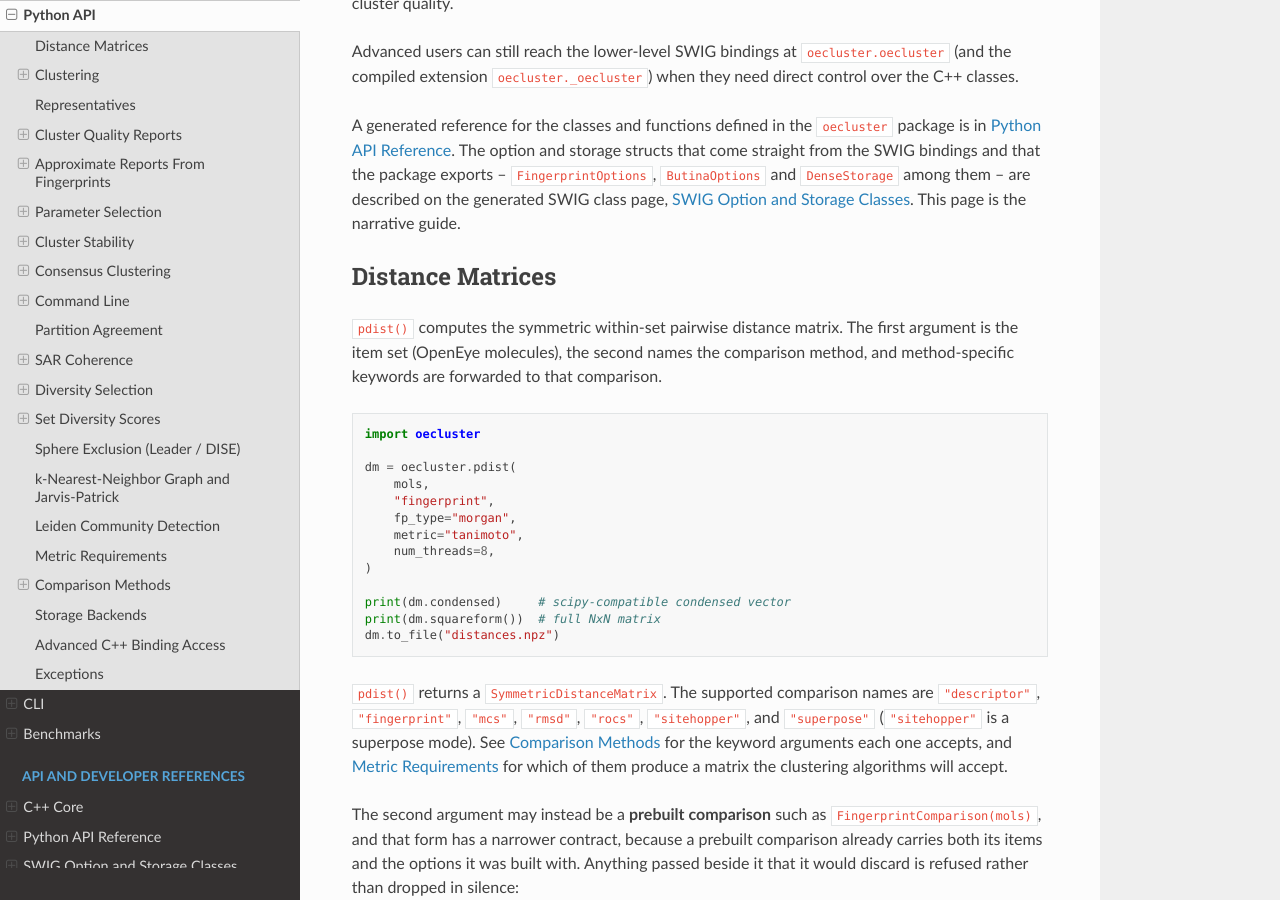
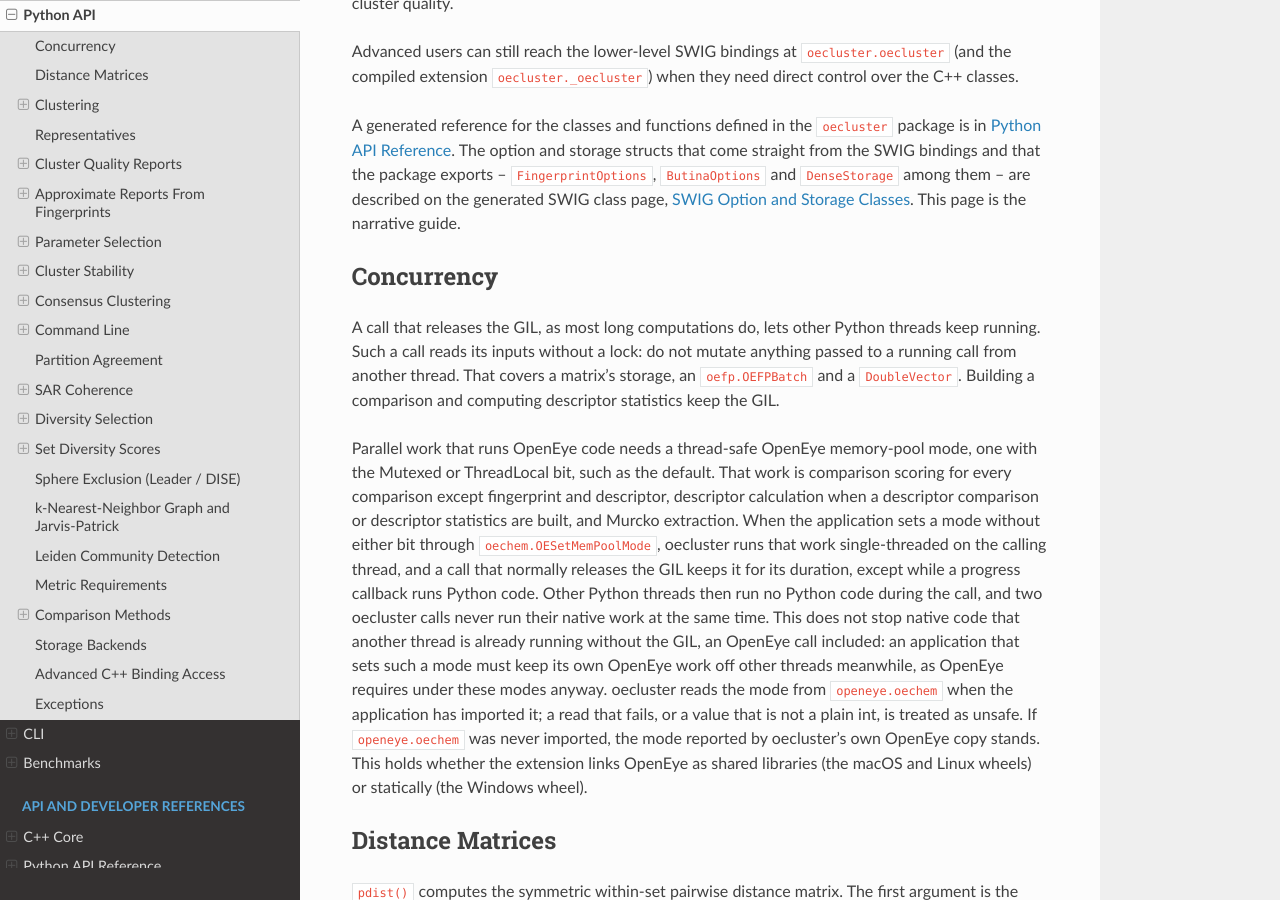
Before and after one commit to scott-arne/oecluster, a Sphinx documentation site: the page built from docs/python-api.md, in a window 1280 px wide and 900 px high, scrolled down 241 px. Built offline with Sphinx 7.4.7 and the Read the Docs theme 3.1.0, drawn with Linux system fonts in a browser that asks for light colours; pages that are not in the unit, such as notebooks, are missing from menus; the version number is read from the project's files by our own code; some of the changed text lies outside the part shown.

Commit message:
docs: say how calls treat inputs and the OpenEye memory-pool mode across threads

```diff
--- a/docs/python-api.md
+++ b/docs/python-api.md
@@ -14,6 +14,34 @@ package is in [](api/python). The option and storage structs that come straight
 from the SWIG bindings and that the package exports -- `FingerprintOptions`,
 `ButinaOptions` and `DenseStorage` among them -- are described on the generated
 SWIG class page, [](api/swig-classes). This page is the narrative guide.
+
+## Concurrency
+
+A call that releases the GIL, as most long computations do, lets other
+Python threads keep running. Such a call reads its inputs without a lock: do
+not mutate anything passed to a running call from another thread. That covers
+a matrix's storage, an `oefp.OEFPBatch` and a `DoubleVector`. Building a
+comparison and computing descriptor statistics keep the GIL.
+
+Parallel work that runs OpenEye code needs a thread-safe OpenEye
+memory-pool mode, one with the Mutexed or ThreadLocal bit, such as the
+default. That work is comparison scoring for every comparison except
+fingerprint and descriptor, descriptor calculation when a descriptor
+comparison or descriptor statistics are built, and Murcko extraction. When the
+application sets a mode without either bit through `oechem.OESetMemPoolMode`,
+oecluster runs that work single-threaded on the calling thread, and a call
+that normally releases the GIL keeps it for its duration, except while a
+progress callback runs Python code. Other Python threads then run no Python
+code during the call, and two oecluster calls never run their native work at
+the same time. This does not stop native code that another thread is already
+running without the GIL, an OpenEye call included: an application that sets
+such a mode must keep its own OpenEye work off other threads meanwhile, as
+OpenEye requires under these modes anyway. oecluster reads the mode from
+`openeye.oechem` when the application has imported it; a read that fails, or a
+value that is not a plain int, is treated as unsafe. If `openeye.oechem` was
+never imported, the mode reported by oecluster's own OpenEye copy stands. This
+holds whether the extension links OpenEye as shared libraries (the macOS and
+Linux wheels) or statically (the Windows wheel).
 
 ## Distance Matrices
 
@@ -1528,9 +1556,9 @@ and subset-scored integrity are inherited. For a batch the result is a new
 hardware concurrency); the sparse and fingerprint gathers are single passes.
 A dense subset of `m` items allocates `4 m (m - 1)` bytes, so a large
 fraction of a huge memory-mapped matrix needs that much RAM for the subset.
-Like every entry point that releases the GIL, `take` reads its inputs
-without a lock: do not mutate the matrix's storage or the batch from
-another thread while a call runs.
+As with every call that releases the GIL, do not mutate the matrix's storage
+or the batch from another thread while `take` runs; see
+[Concurrency](#concurrency).
 
 ### Resampling
 
```
Also changed, not shown: docs/cpp-core.md (+28 -0 lines).
